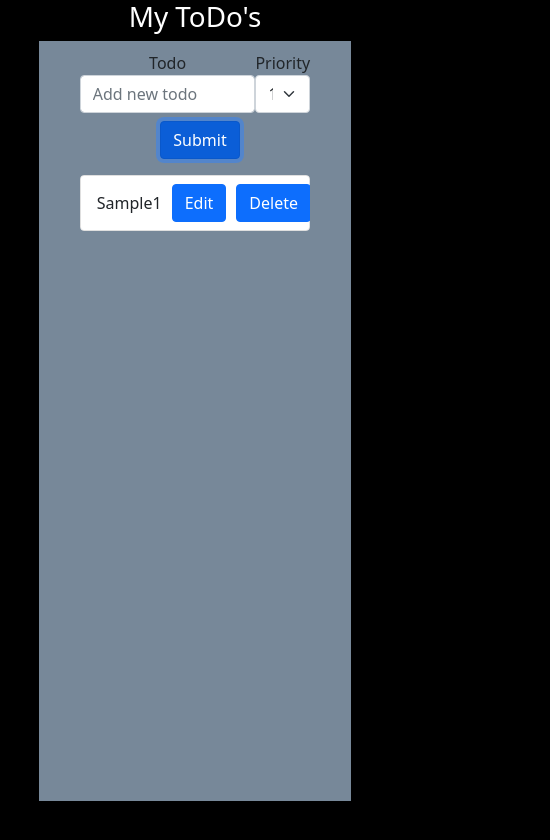
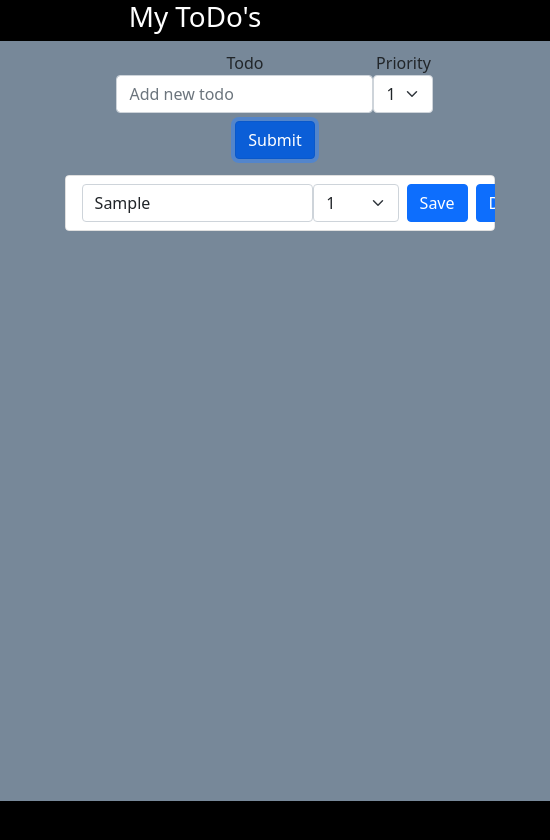
Before and after one commit to andrepautin/to-do-list-react, a React (Create React App) app: page / in a window 390 px wide. Both pictures are taken after typing "Sample" into the empty fields and a click on the button "Submit". Shown: the top 840 px of the page, 550 px wide, since content can reach past the window. Built offline with nearby package versions, Linux system fonts and the light colour scheme.

Commit message:
more styling for responsiveness need to finish update/edit function

```diff
--- a/src/ToDo.css
+++ b/src/ToDo.css
@@ -1,20 +1,26 @@
-.btn {
-    margin-left: 10px;
-}
-
 .todo {
     display: flex;
-    align-items: center;
+    justify-content: space-between;
+    /* min-width: fit-content; */
 }
 
 .description {
-    text-align: left;
-    flex: 3;
+    flex: 1;
     overflow-wrap: break-word;
-    max-width: 40%;
+    min-width: 60%;
 }
 
 .priority {
-    text-align: right;
     flex: 1;
+    /* margin-left: 10px; */
+    min-width: fit-content;
 }
+
+.edit-form {
+    display: inherit;
+    min-width: fit-content;
+}
+
+.save {
+    justify-content: flex-end;
+}
--- a/src/ToDo.js
+++ b/src/ToDo.js
@@ -1,12 +1,32 @@
+import { useState } from "react";
 import "./ToDo.css";
 import Button from "react-bootstrap/Button";
+import { Form, FormControl, FormGroup, FormLabel, FormSelect } from "react-bootstrap";
 function ToDo({todo, updateTodo, deleteTodo}) {
+  const [description, setDescription] = useState(todo.description);
+  const [priority, setPriority] = useState(todo.priority);
   // update todo fn
   // delete todo fn
     // all should alter state of todos in parent fns
+  // function edit() {
+  //   // should allow user to edit info
+  //   // updateTodo(todo)
+  // }
+
   function edit() {
-    // should allow user to edit info
-    // updateTodo(todo)
+    todo.description = description;
+    todo.priority = priority;
+    updateTodo(todo);
+  }
+
+  function handleDescriptionChange(evt) {
+    evt.preventDefault();
+    setDescription(evt.target.value);
+  }
+
+  function handlePriorityChange(evt) {
+    evt.preventDefault();
+    setPriority(evt.target.value);
   }
 
   function remove() {
@@ -15,10 +35,24 @@ function ToDo({todo, updateTodo, deleteTodo}) {
 
   return (
     <div className="todo">
-      <div className="description">{todo.description}</div>
-      <div className="priority">{todo.priority}</div>
-      <Button className="btn" onClick={edit}>Edit</Button>
-      <Button className="btn" onClick={remove}>Delete</Button>
+      <Form onSubmit={edit} className="edit-form">
+        <FormGroup className="description">
+          <FormControl
+            value={description}
+            type="text"
+            onChange={handleDescriptionChange}
+          />
+        </FormGroup>
+        <FormGroup className="priority">
+          <FormSelect onChange={handlePriorityChange}>
+            <option value={1}>1</option>
+            <option value={2}>2</option>
+            <option value={3}>3</option>
+          </FormSelect>
+        </FormGroup>
+        <Button className="ms-2 save" type="submit" >Save</Button>
+      </Form>
+      <Button className="ms-2" onClick={remove}>Delete</Button>
     </div>
   )
 }
--- a/src/ToDoList.css
+++ b/src/ToDoList.css
@@ -7,5 +7,10 @@
 }
 
 .list-group {
+    min-width: 430px;
     overflow-y: scroll;
 }
+
+.list-group-item {
+    min-width: inherit;
+}
--- a/src/ToDoList.js
+++ b/src/ToDoList.js
@@ -16,7 +16,7 @@ function ToDoList({todos, addTodo, updateTodo, deleteTodo}) {
         && todos.sort((a, b) => a.priority - b.priority)
         && todos.map(
           (todo) =>
-          <ListGroupItem key={todo.id} className="mw-inherit">
+          <ListGroupItem key={todo.id}>
             <ToDo
               todo={todo}
               updateTodo={updateTodo}
--- a/src/ToDoListContainer.css
+++ b/src/ToDoListContainer.css
@@ -3,5 +3,7 @@
     justify-content: center;
     height: 90vh;
     width: 80vw;
+    min-width: 550px;
+    max-width: 600px;
     background-color: lightslategray;
 }
```
